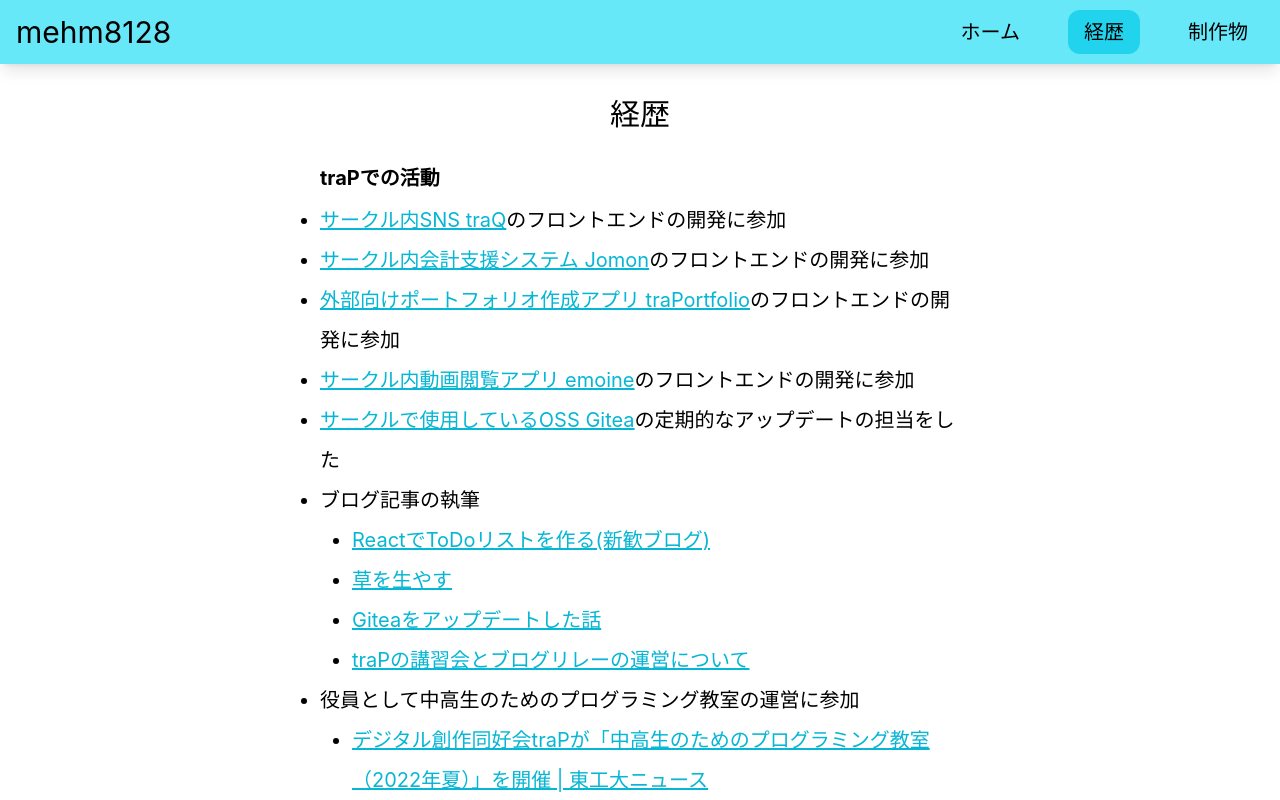
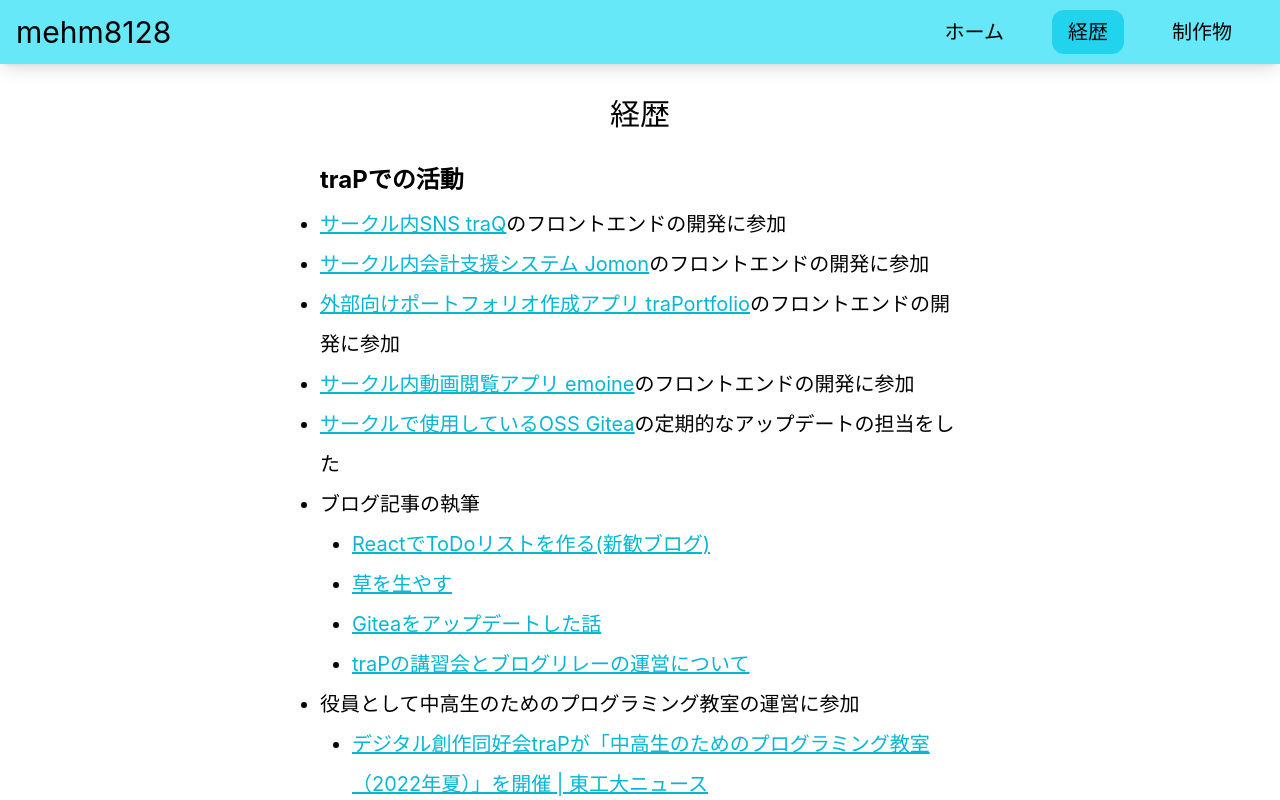
Before and after one commit to mehm8128/mehm8128-portfolio, a Next.js app: page /background in a window 1280 px wide. Built offline with nearby package versions, Linux system fonts and the light colour scheme.

Commit message:
fix design

```diff
--- a/src/components/Header.tsx
+++ b/src/components/Header.tsx
@@ -12,7 +12,7 @@ export const Header: React.FC = () => {
 					<a>mehm8128</a>
 				</Link>
 			</h1>
-			<nav className='mt-2 flex gap-4 md:mt-0 md:gap-8 md:text-xl'>
+			<nav className='mt-2 mr-4 flex gap-4 md:mt-0 md:gap-8 md:text-xl'>
 				{navs.map((nav) => (
 					<Link href={nav.href} key={nav.href}>
 						<a
--- a/src/pages/_app.tsx
+++ b/src/pages/_app.tsx
@@ -12,7 +12,7 @@ function MyApp({ Component, pageProps }: AppProps) {
 				<title>mehm8128-portfolio</title>
 			</Head>
 			<Header />
-			<main className='pt-26 h-screen overflow-y-scroll md:pt-16 md:text-xl'>
+			<main className='pt-26 h-screen overflow-y-scroll pb-12 md:pt-16 md:text-xl'>
 				<Component {...pageProps} />
 			</main>
 		</>
--- a/src/pages/background.tsx
+++ b/src/pages/background.tsx
@@ -9,7 +9,7 @@ const Background: NextPage = () => {
 			</div>
 			<div className='mx-auto w-4/5 leading-loose md:w-1/2'>
 				<section className='pb-4'>
-					<h3 className='mb-2 text-xl font-bold'>traPでの活動</h3>
+					<h3 className='mb-2 text-2xl font-bold'>traPでの活動</h3>
 					<ul className='list-disc'>
 						<li>
 							<StyledAnchor href='https://github.com/traPtitech/traQ_S-UI'>
@@ -78,14 +78,14 @@ const Background: NextPage = () => {
 					</ul>
 				</section>
 				<section className='pb-4'>
-					<h3 className='mb-2 text-xl font-bold'>イベント・大会</h3>
+					<h3 className='mb-2 text-2xl font-bold'>イベント・大会</h3>
 					<ul className='list-disc'>
 						<li>Web Speed Hackathon 2022 for Students 参加</li>
 						<li>ISUCON12 参加</li>
 					</ul>
 				</section>
 				<section className='pb-4'>
-					<h3 className='mb-2 text-xl font-bold'>インターンシップ</h3>
+					<h3 className='mb-2 text-2xl font-bold'>インターンシップ</h3>
 					<ul className='list-disc'>
 						<li>
 							<p>2022年3～5月 株式会社prdでフロントエンドエンジニアインターンに参加</p>
```
